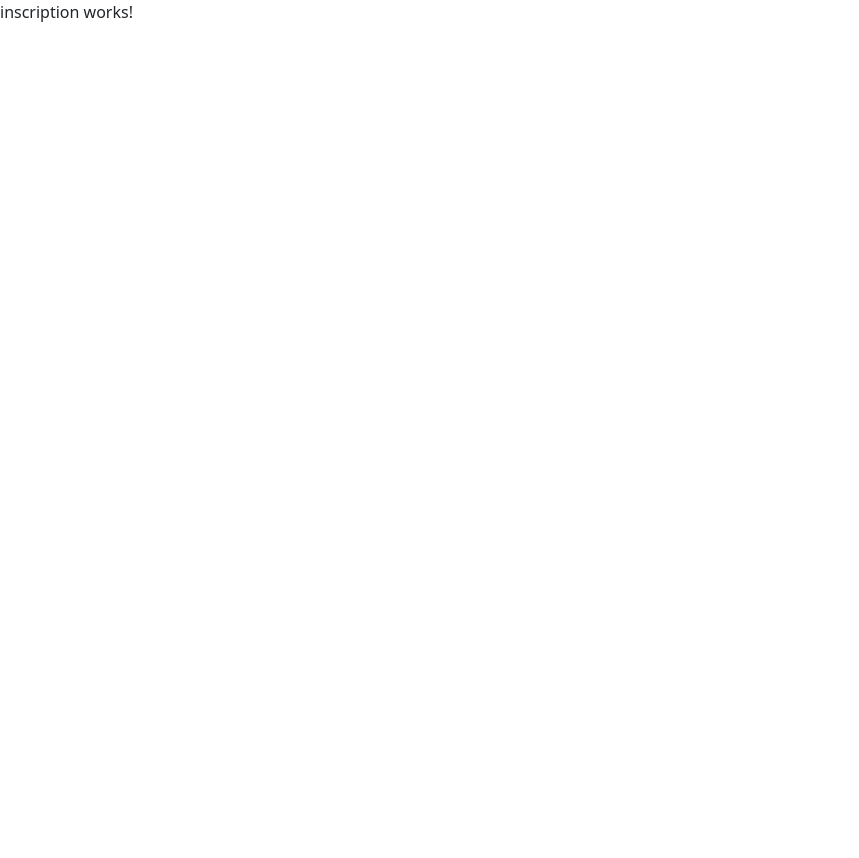
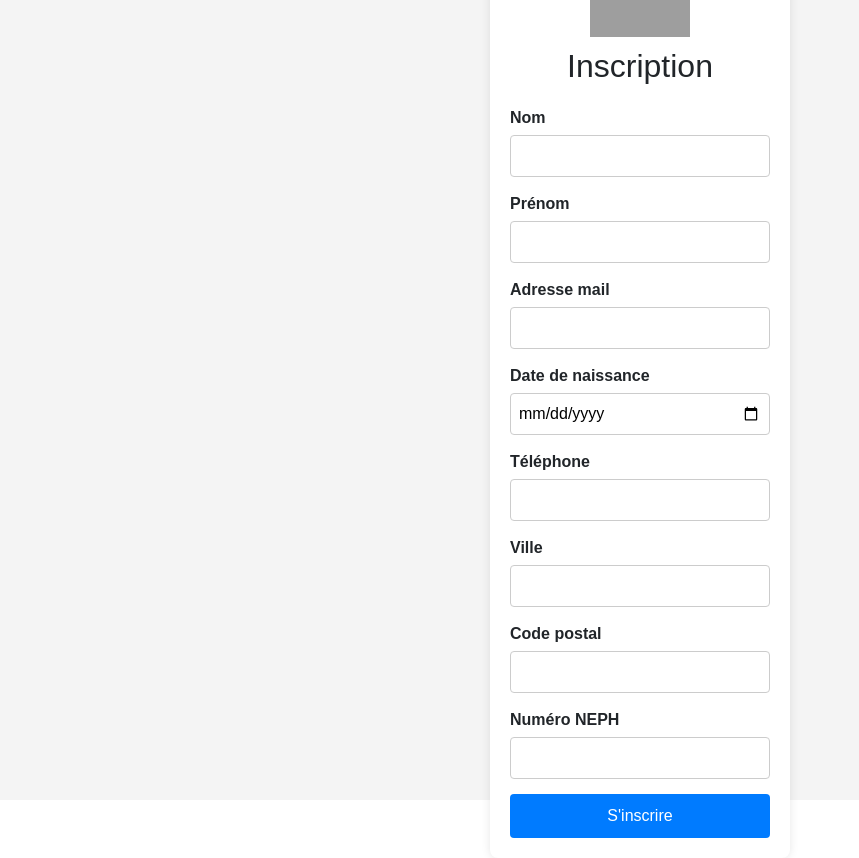
Before and after one commit to MEYCOZ/E2D, an Angular app: page / in a window 1280 px wide. Both pictures are taken after a click on the button "INSCRIPTION". Shown: the whole page, without its empty margins (0-859 px from the left). Before the commit the page ends 800 px from the top, so only its background shows below. Built offline with nearby package versions, Linux system fonts and the light colour scheme; grey boxes are pictures that could not be loaded.

Commit message:
mehdi il casse la tete a zitoune

```diff
--- a/package.json
+++ b/package.json
@@ -20,6 +20,7 @@
     "@ng-bootstrap/ng-bootstrap": "^18.0.0",
     "@popperjs/core": "^2.11.8",
     "bootstrap": "^5.3.3",
+    "chart.js": "^4.4.8",
     "rxjs": "~7.8.0",
     "tslib": "^2.3.0",
     "zone.js": "~0.15.0"
@@ -29,6 +30,7 @@
     "@angular/cli": "^19.2.3",
     "@angular/compiler-cli": "^19.2.0",
     "@angular/localize": "^19.2.0",
+    "@types/chart.js": "^2.9.41",
     "@types/jasmine": "~5.1.0",
     "jasmine-core": "~5.6.0",
     "karma": "~6.4.0",
--- a/src/app/component/inscription/inscription.component.css
+++ b/src/app/component/inscription/inscription.component.css
@@ -0,0 +1,60 @@
+body {
+    font-family: Arial, sans-serif;
+    background-color: #f4f4f4;
+    display: flex;
+    justify-content: center;
+    align-items: center;
+    height: 100vh;
+    margin: 0;
+}
+
+.login-container {
+    background: white;
+    padding: 20px;
+    border-radius: 8px;
+    box-shadow: 0 0 10px rgba(0, 0, 0, 0.1);
+    width: 300px;
+    text-align: center;
+}
+
+.logo {
+    width: 100px;
+    margin-bottom: 10px;
+}
+
+h2 {
+    margin-bottom: 20px;
+}
+
+.form-group {
+    margin-bottom: 15px;
+    text-align: left;
+}
+
+label {
+    display: block;
+    font-weight: bold;
+}
+
+input {
+    width: 100%;
+    padding: 8px;
+    margin-top: 5px;
+    border: 1px solid #ccc;
+    border-radius: 4px;
+}
+
+button {
+    background: #007BFF;
+    color: white;
+    border: none;
+    padding: 10px;
+    width: 100%;
+    border-radius: 4px;
+    cursor: pointer;
+    font-size: 16px;
+}
+
+button:hover {
+    background: #0056b3;
+}
--- a/src/app/component/inscription/inscription.component.html
+++ b/src/app/component/inscription/inscription.component.html
@@ -1 +1,42 @@
-<p>inscription works!</p>
+
+<body>
+    <div class="login-container">
+        <img src="/assets/images/logo.png" alt="Logo" class="logo">
+        <h2>Inscription</h2>
+        <form action="#" method="POST">
+            <div class="form-group">
+                <label for="nom">Nom</label>
+                <input type="text" id="nom" name="nom" required>
+            </div>
+            <div class="form-group">
+                <label for="prenom">Prénom</label>
+                <input type="text" id="prenom" name="prenom" required>
+            </div>
+            <div class="form-group">
+                <label for="email">Adresse mail</label>
+                <input type="email" id="email" name="email" required>
+            </div>
+            <div class="form-group">
+                <label for="date_naissance">Date de naissance</label>
+                <input type="date" id="date_naissance" name="date_naissance" required>
+            </div>
+            <div class="form-group">
+                <label for="telephone">Téléphone</label>
+                <input type="tel" id="telephone" name="telephone" required>
+            </div>
+            <div class="form-group">
+                <label for="ville">Ville</label>
+                <input type="text" id="ville" name="ville" required>
+            </div>
+            <div class="form-group">
+                <label for="code_postal">Code postal</label>
+                <input type="text" id="code_postal" name="code_postal" required>
+            </div>
+            <div class="form-group">
+                <label for="neph">Numéro NEPH</label>
+                <input type="text" id="neph" name="neph" required>
+            </div>
+            <button type="submit">S'inscrire</button>
+        </form>
+    </div>
+</body>
--- a/src/app/component/moniteur/statistique/statistique.component.html
+++ b/src/app/component/moniteur/statistique/statistique.component.html
@@ -16,105 +16,4 @@
     </div>
 
     <script src="https://cdn.jsdelivr.net/npm/bootstrap@5.3.0-alpha1/dist/js/bootstrap.bundle.min.js"></script>
-    <script>
-        document.addEventListener('DOMContentLoaded', function() {
-            // Configuration du graphique
-            const ctx = document.getElementById('statisticsChart').getContext('2d');
-
-            // Création d'un dégradé pour les barres
-            const gradient = ctx.createLinearGradient(0, 0, 0, 400);
-            gradient.addColorStop(0, 'rgba(191, 179, 239, 1.0)');
-            gradient.addColorStop(1, 'rgba(134, 105, 221, 1.9)');
-
-            // Données du graphique
-            const data = {
-                labels: ['Jan', 'Fév', 'Mar', 'Avr', 'Mai', 'Juin', 'Juil', 'Août'],
-                datasets: [{
-                    label: 'Statistiques',
-                    data: [3500, 15070, 8000, 15000, 20250, 3000, 10000, 8000],
-                    backgroundColor: gradient,
-                    borderWidth: 0,
-                    borderRadius: 5,
-                    barPercentage: 0.6,
-                    categoryPercentage: 0.8
-                }]
-            };
-
-            // Options du graphique
-            const options = {
-                responsive: true,
-                maintainAspectRatio: false,
-                plugins: {
-                    legend: {
-                        display: false
-                    },
-                    tooltip: {
-                        backgroundColor: 'rgba(255, 255, 255, 0.8)',
-                        titleColor: '#3f51b5',
-                        bodyColor: '#3f51b5',
-                        titleFont: {
-                            size: 14,
-                            weight: 'bold'
-                        },
-                        bodyFont: {
-                            size: 14
-                        },
-                        padding: 10,
-                        displayColors: false,
-                        callbacks: {
-                            label: function(context) {
-                                return context.parsed.y.toLocaleString() + ' €';
-                            }
-                        }
-                    }
-                },
-                scales: {
-                    y: {
-                        beginAtZero: true,
-                        grid: {
-                            color: 'rgba(255, 255, 255, 0.1)',
-                            drawBorder: false
-                        },
-                        ticks: {
-                            color: 'rgba(255, 255, 255, 0.8)',
-                            font: {
-                                size: 12
-                            },
-                            callback: function(value) {
-                                if (value === 0) return '0';
-                                if (value === 570) return '570';
-                                if (value === 2500) return '2 500';
-                                if (value === 5000) return '5 000';
-                                if (value === 10000) return '10 000';
-                                if (value === 15070) return '15 070';
-                                if (value === 20250) return '20 250';
-                                return '';
-                            },
-                            stepSize: 5000,
-                            max: 22000
-                        }
-                    },
-                    x: {
-                        grid: {
-                            display: false,
-                            drawBorder: false
-                        },
-                        ticks: {
-                            color: 'rgba(255, 255, 255, 0.8)',
-                            font: {
-                                size: 12
-                            }
-                        }
-                    }
-                }
-            };
-
-            // Création du graphique
-            const myChart = new Chart(ctx, {
-                type: 'bar',
-                data: data,
-                options: options
-            });
-        });
-    </script>
 </body>
--- a/src/app/component/moniteur/statistique/statistique.component.ts
+++ b/src/app/component/moniteur/statistique/statistique.component.ts
@@ -1,11 +1,109 @@
-import { Component } from '@angular/core';
+import { Component, AfterViewInit } from '@angular/core';
+import { Chart, ChartOptions } from 'chart.js';
 
 @Component({
   selector: 'app-statistique',
   standalone: false,
   templateUrl: './statistique.component.html',
-  styleUrl: './statistique.component.css'
+  styleUrls: ['./statistique.component.css']
 })
-export class StatistiqueComponent {
+export class StatistiqueComponent implements AfterViewInit {
 
+  ngAfterViewInit(): void {
+    const canvas = document.getElementById('statisticsChart') as HTMLCanvasElement;
+    if (!canvas) return;
+    const ctx = canvas.getContext('2d');
+    if (!ctx) return;
+
+    const gradient = ctx.createLinearGradient(0, 0, 0, 400);
+    gradient.addColorStop(0, 'rgba(191, 179, 239, 1.0)');
+    gradient.addColorStop(1, 'rgba(134, 105, 221, 1.9)');
+
+    const data = {
+      labels: ['Jan', 'Fév', 'Mar', 'Avr', 'Mai', 'Juin', 'Juil', 'Août'],
+      datasets: [{
+        label: 'Statistiques',
+        data: [3500, 15070, 8000, 15000, 20250, 3000, 10000, 8000],
+        backgroundColor: gradient,
+        borderWidth: 0,
+        borderRadius: 5,
+        barPercentage: 0.6,
+        categoryPercentage: 0.8
+      }]
+    };
+
+    const options: ChartOptions<'bar'> = {
+      responsive: true,
+      maintainAspectRatio: false,
+      plugins: {
+        legend: {
+          display: false
+        },
+        tooltip: {
+          backgroundColor: 'rgba(255, 255, 255, 0.8)',
+          titleColor: '#3f51b5',
+          bodyColor: '#3f51b5',
+          titleFont: {
+            size: 14,
+            weight: 'bold'
+          },
+          bodyFont: {
+            size: 14
+          },
+          padding: 10,
+          displayColors: false,
+          callbacks: {
+            label: (context) => context.parsed.y.toLocaleString() + ' €'
+          }
+        }
+      },
+      scales: {
+        y: {
+          beginAtZero: true,
+          grid: {
+            color: 'rgba(255, 255, 255, 0.1)'
+          },
+          ticks: {
+            color: 'rgba(255, 255, 255, 0.8)',
+            font: {
+              size: 12
+            },
+            callback: (value) => {
+              const values: { [key: number]: string } = {
+                0: '0',
+                570: '570',
+                2500: '2 500',
+                5000: '5 000',
+                10000: '10 000',
+                15070: '15 070',
+                20250: '20 250'
+              };
+
+              // Conversion explicite de `value` en `number`
+              return values[+value] || '';
+            },
+            stepSize: 5000
+          },
+          max: 22000 // Limite max pour l'axe Y
+        },
+        x: {
+          grid: {
+            display: false
+          },
+          ticks: {
+            color: 'rgba(255, 255, 255, 0.8)',
+            font: {
+              size: 12
+            }
+          }
+        }
+      }
+    };
+
+    new Chart(ctx, {
+      type: 'bar',
+      data,
+      options
+    });
+  }
 }
```
Also changed, not shown: 1 other file (tests, documents, lock files or other folders). Lines whose indentation alone changed are shown as unchanged.
